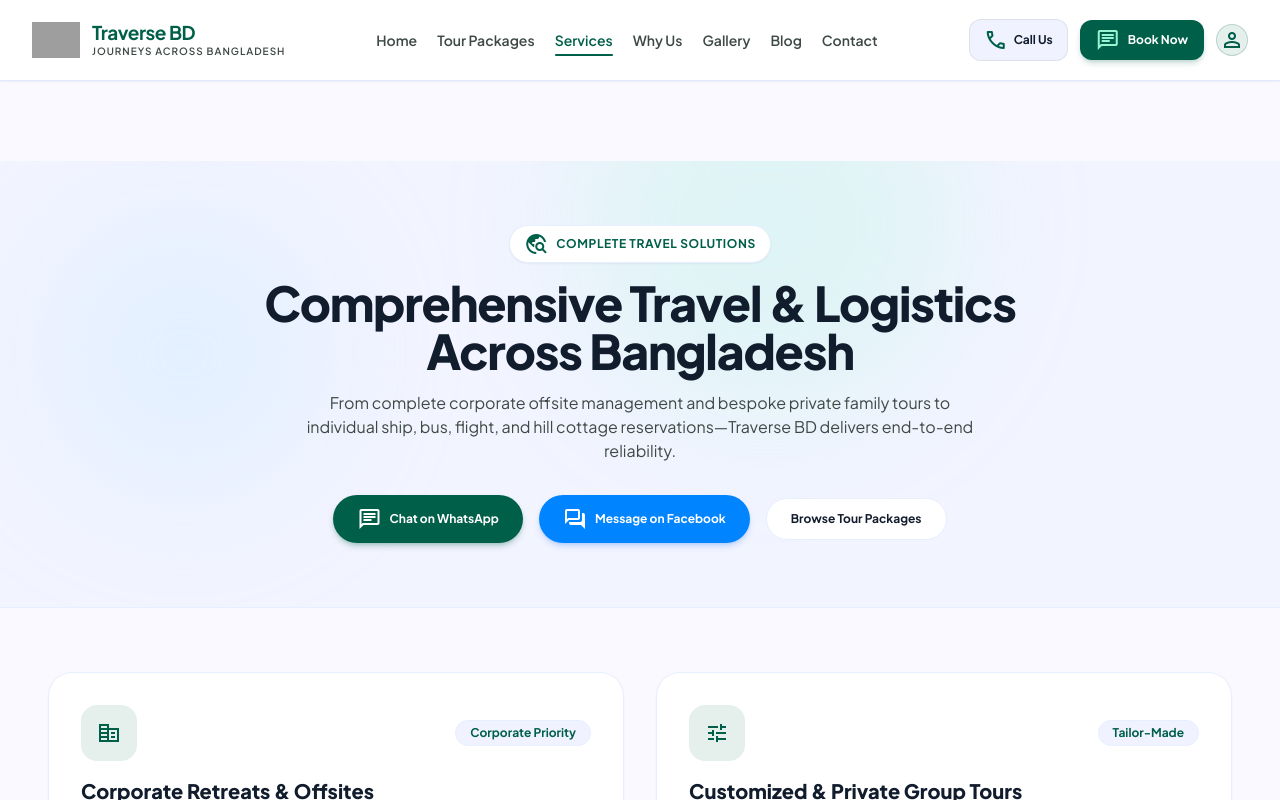
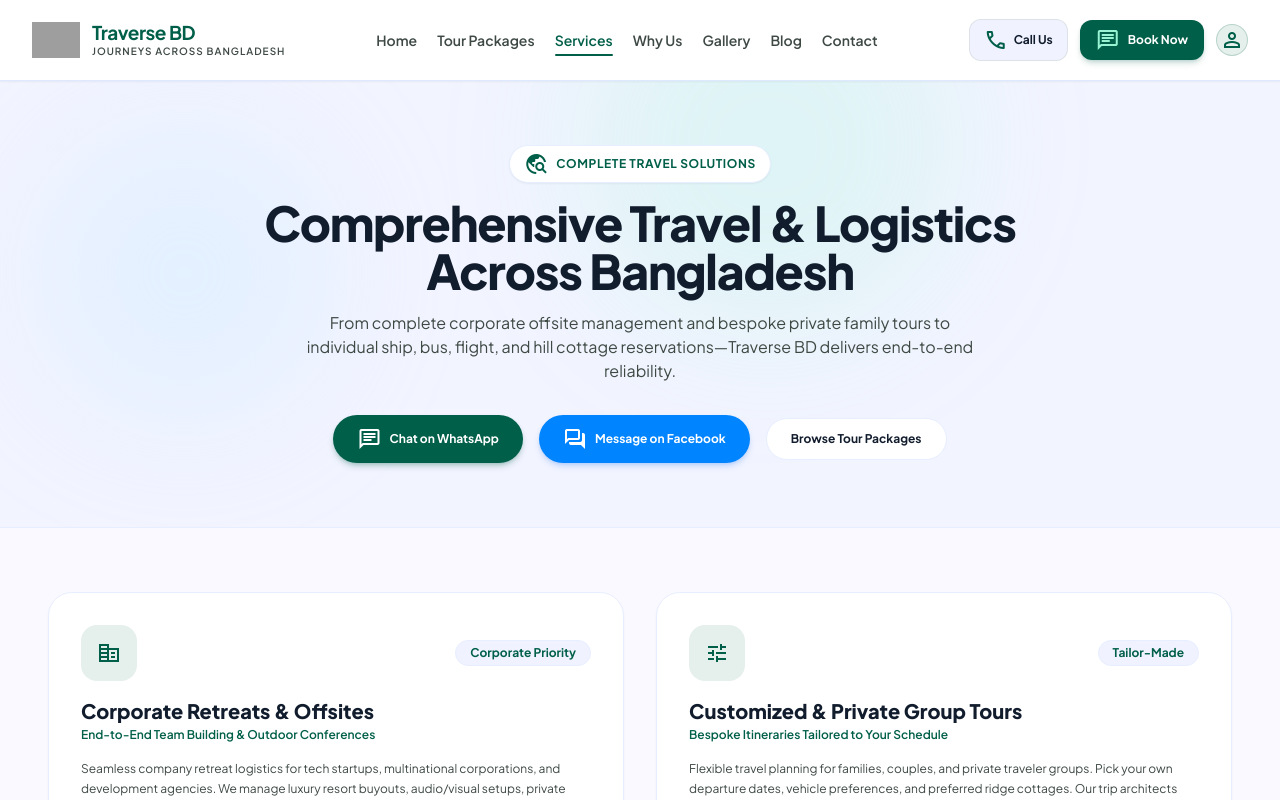
Before and after one commit to pointfex-hq/TraverseBD, a Next.js app: page /services in a window 1280 px wide. Shown: the top 800 px of the page. Built offline with nearby package versions, Linux system fonts and the light colour scheme; grey boxes are pictures that could not be loaded.

Commit message:
fix(services): remove top padding gap under navbar

```diff
--- a/frontend/views/ServicesView.tsx
+++ b/frontend/views/ServicesView.tsx
@@ -70,7 +70,7 @@ export default function ServicesView() {
   ];
 
   return (
-    <main className="space-y-16 pb-24 pt-20 bg-surface">
+    <main className="space-y-16 pb-24 bg-surface">
       {/* 1. HERO HEADER */}
       <section className="relative overflow-hidden bg-surface-container-low/70 border-b border-surface-container py-16 px-6 lg:px-12 text-center">
         <div className="absolute -top-32 right-1/4 w-96 h-96 bg-primary-fixed/20 rounded-full blur-3xl pointer-events-none" />
```
